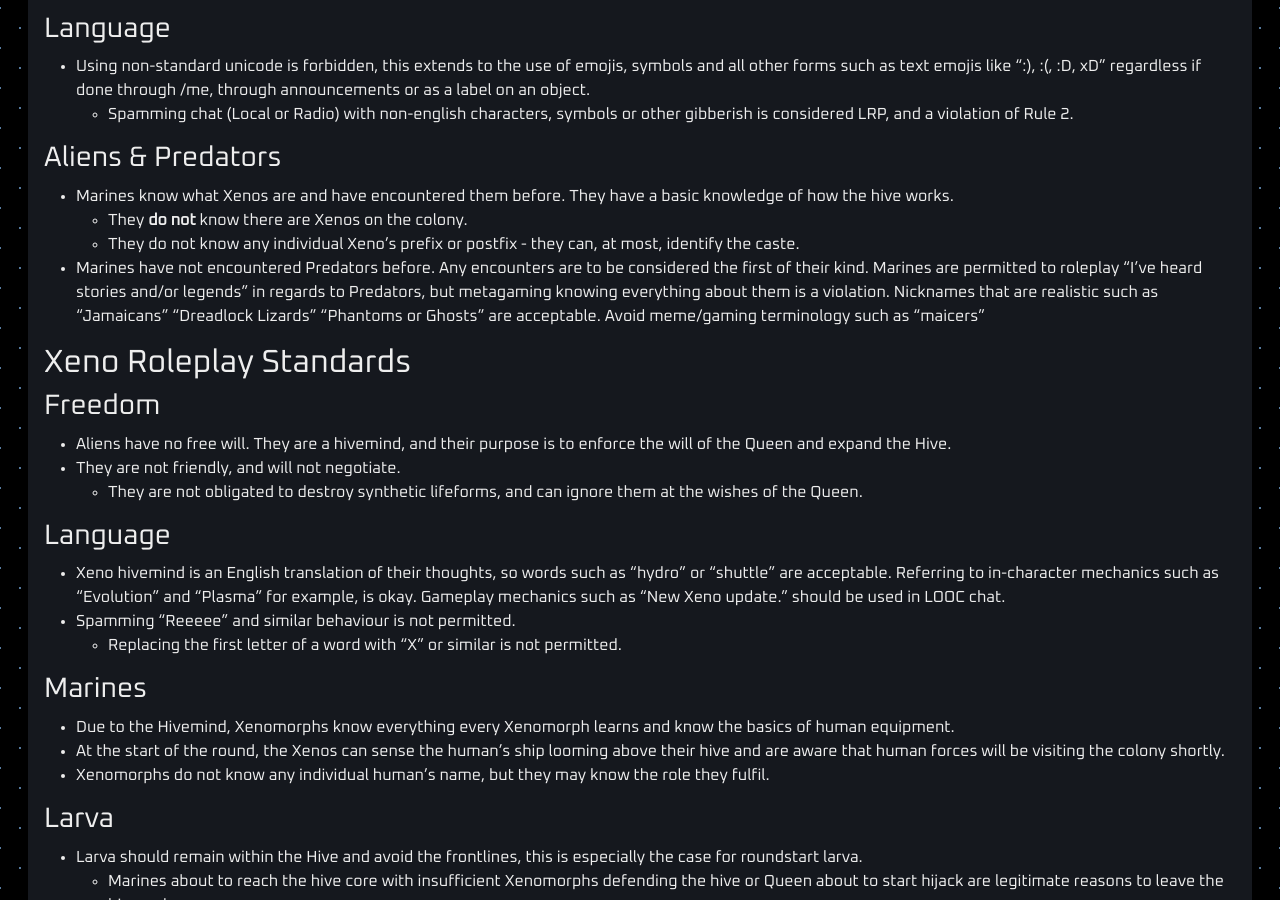
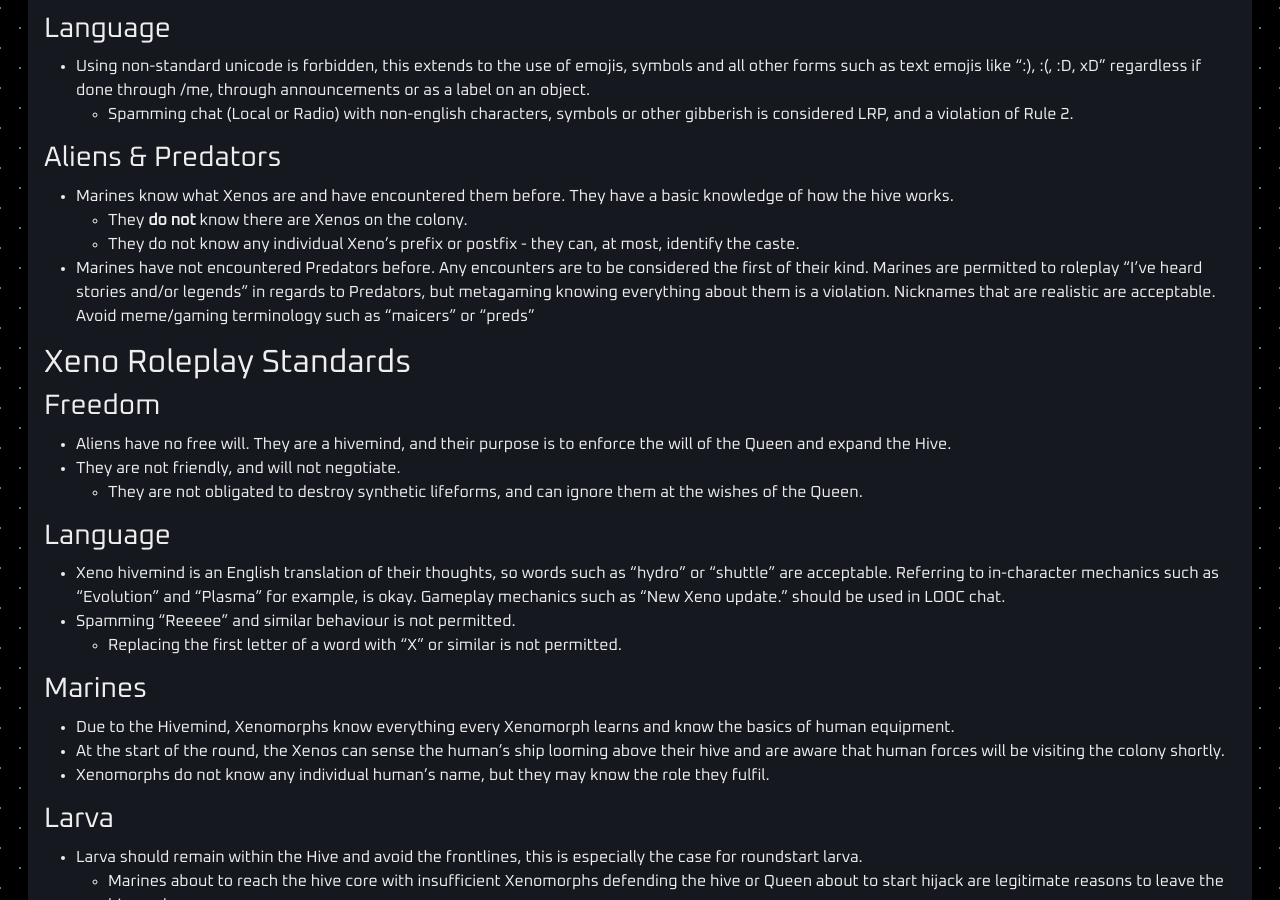
Before and after one commit to cmss13-devs/web, a Jekyll site: the page built from rules.md, in a window 1280 px wide and 900 px high, scrolled down 3552 px. Built offline with Jekyll 4.4.1, drawn with Linux system fonts in a browser that asks for light colours.

Commit message:
Update rules.md

```diff
--- a/rules.md
+++ b/rules.md
@@ -137,7 +137,7 @@ CM-SS13 is intended to be a Medium Roleplay server. Play a reasonably realistic
 - Marines know what Xenos are and have encountered them before. They have a basic knowledge of how the hive works.
   - They **do not** know there are Xenos on the colony.
   - They do not know any individual Xeno's prefix or postfix - they can, at most, identify the caste.
-- Marines have not encountered Predators before. Any encounters are to be considered the first of their kind. Marines are permitted to roleplay "I've heard stories and/or legends" in regards to Predators, but metagaming knowing everything about them is a violation. Nicknames that are realistic such as "Jamaicans" "Dreadlock Lizards" "Phantoms or Ghosts" are acceptable. Avoid meme/gaming terminology such as "maicers"
+- Marines have not encountered Predators before. Any encounters are to be considered the first of their kind. Marines are permitted to roleplay "I've heard stories and/or legends" in regards to Predators, but metagaming knowing everything about them is a violation. Nicknames that are realistic are acceptable. Avoid meme/gaming terminology such as "maicers" or "preds"
 
 ## Xeno Roleplay Standards
 
```
